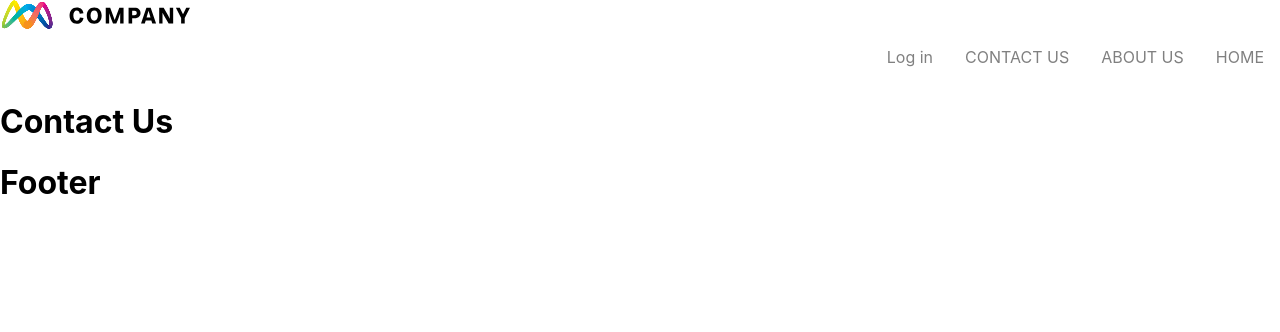
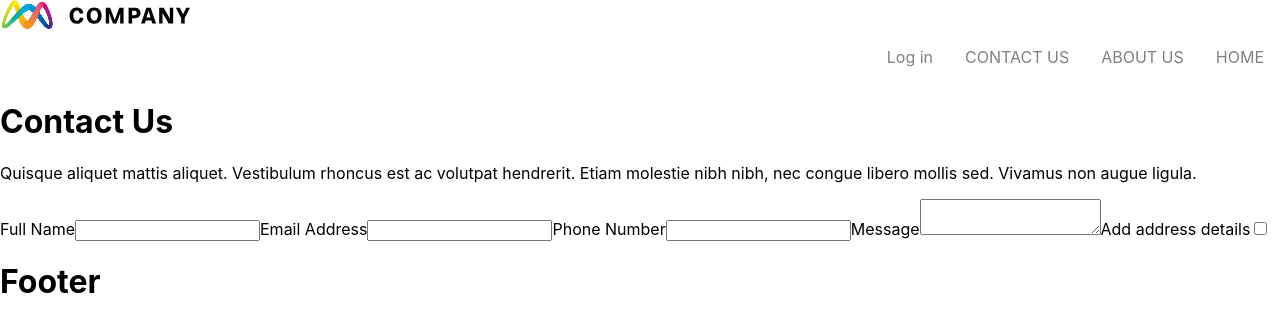
Before and after one commit to dbacall/avamae-tech-test, a React (Create React App) app: page /contact-us in a window 1280 px wide. Shown: the top 332 px of the page. Built offline with nearby package versions, Linux system fonts and the light colour scheme.

Commit message:
feat: add form to contact us page

```diff
--- a/src/App.js
+++ b/src/App.js
@@ -5,7 +5,7 @@ import { Navbar } from "./components/Navbar";
 import logo from "./logo.svg";
 import HomeContainer from "./containers/HomeContainer";
 import AboutUs from "./components/AboutUs";
-import ContactUs from "./components/ContactUs";
+import ContactUsContainer from "./containers/ContactUsContainer";
 
 {
   /* <img src={logo} className="App-logo" alt="logo" /> */
@@ -19,7 +19,7 @@ class App extends Component {
         <Switch>
           <Route exact path="/" component={HomeContainer} />
           <Route path="/about-us" component={AboutUs} />
-          <Route path="/contact-us" component={ContactUs} />
+          <Route path="/contact-us" component={ContactUsContainer} />
         </Switch>
         <h1>Footer</h1>
       </Router>
--- a/src/components/ContactUs.js
+++ b/src/components/ContactUs.js
@@ -4,10 +4,140 @@ import "../stylesheets/ContactUs.css";
 class ContactUs extends Component {
   constructor(props) {
     super(props);
-    this.state = {};
+    this.state = {
+      FullName: "",
+      EmailAddress: "",
+      PhoneNumber: "",
+      PhoneNumber2: "",
+      CompanyName: "",
+      Message: "",
+      bIncludeAddressDetails: false,
+      AddressLine1: "",
+      AddressLine2: "",
+      CityTown: "",
+      StateCounty: "",
+      Postcode: "",
+      Country: "",
+    };
   }
+
+  onChange = (e) => {
+    this.setState({ [e.target.id]: e.target.value });
+  };
+
+  handleCheckBox = () => {
+    if (this.state.bIncludeAddressDetails) {
+      this.setState({
+        bIncludeAddressDetails: false,
+      });
+    } else {
+      this.setState({
+        bIncludeAddressDetails: true,
+      });
+    }
+  };
+
   render() {
-    return <h1>Contact Us</h1>;
+    return (
+      <div>
+        <h1>Contact Us</h1>
+        <p>
+          Quisque aliquet mattis aliquet. Vestibulum rhoncus est ac volutpat
+          hendrerit. Etiam molestie nibh nibh, nec congue libero mollis sed.
+          Vivamus non augue ligula.
+        </p>
+        <label for="fname">Full Name</label>
+        <input
+          type="text"
+          className="input"
+          id="FullName"
+          onChange={this.onChange}
+          value={this.state.FullName}
+        />
+        <label for="fname">Email Address</label>
+        <input
+          type="text"
+          className="input"
+          id="EmailAddress"
+          onChange={this.onChange}
+          value={this.state.EmailAddress}
+        />
+        <label for="fname">Phone Number</label>
+        <input
+          type="text"
+          className="input"
+          id="PhoneNumber"
+          onChange={this.onChange}
+          value={this.state.PhoneNumber}
+        />
+        <label for="fname">Message</label>
+        <textarea
+          className="input"
+          id="Message"
+          onChange={this.onChange}
+          value={this.state.Message}
+        />
+        <label for="fname">Add address details</label>
+        <input
+          name="isGoing"
+          type="checkbox"
+          checked={this.state.bIncludeAddressDetails}
+          onChange={this.handleCheckBox}
+        />
+        {this.state.bIncludeAddressDetails ? (
+          <>
+            <label for="fname">Address Line 1</label>
+            <input
+              type="text"
+              className="input"
+              id="AddressLine1"
+              onChange={this.onChange}
+              value={this.state.AddressLine1}
+            />
+            <label for="fname">Address Line 2 - optional</label>
+            <input
+              type="text"
+              className="input"
+              id="AddressLine2"
+              onChange={this.onChange}
+              value={this.state.AddressLine2}
+            />
+            <label for="fname">City/Town</label>
+            <input
+              type="text"
+              className="input"
+              id="CityTown"
+              onChange={this.onChange}
+              value={this.state.CityTown}
+            />
+            <label for="fname">State/County</label>
+            <input
+              type="text"
+              className="input"
+              id="StateCounty"
+              onChange={this.onChange}
+              value={this.state.StateCounty}
+            />
+            <label for="fname">Postcode</label>
+            <input
+              type="text"
+              className="input"
+              id="Postcode"
+              onChange={this.onChange}
+              value={this.state.Postcode}
+            />
+            <label for="fname">Country</label>
+            <input
+              type="text"
+              className="input"
+              id="Country"
+              onChange={this.onChange}
+              value={this.state.Country}
+            />
+          </>
+        ) : null}
+      </div>
+    );
   }
 }
 
--- a/src/containers/ContactUsContainer.js
+++ b/src/containers/ContactUsContainer.js
@@ -0,0 +1,16 @@
+import React, { Component } from "react";
+import axios from "axios";
+import ContactUsComponent from "../components/ContactUs";
+
+class ContactUsContainer extends Component {
+  constructor(props) {
+    super(props);
+    this.state = {};
+  }
+
+  render() {
+    return <ContactUsComponent />;
+  }
+}
+
+export default ContactUsContainer;
```
Also changed, not shown: src/containers/HomeContainer.js (+0 -7 lines).
